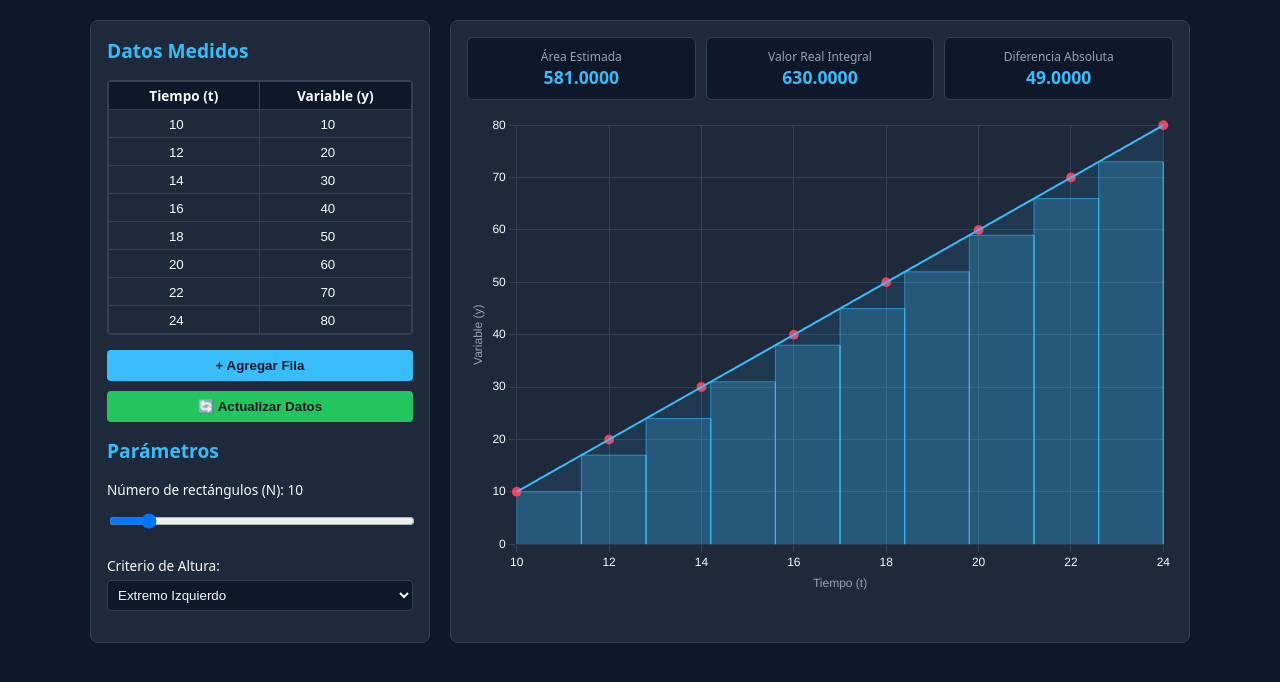
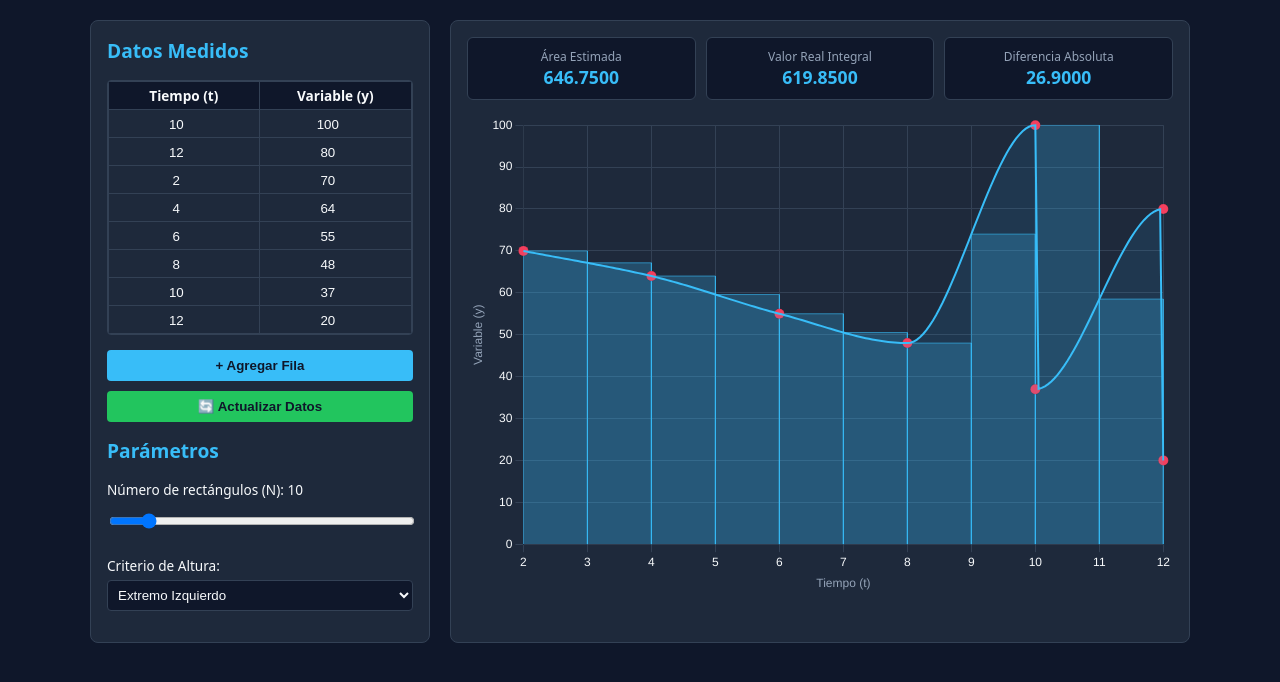
Before and after one commit to jaimelopeziudigital/iudigital-semestre3-calculo2-area-bajo-la-curva, a plain HTML site: page index.html in a window 1280 px wide. Drawn offline with nearby package versions, Linux system fonts and the light colour scheme.

Commit message:
Se modificaron intervalos y rangos

```diff
--- a/index.html
+++ b/index.html
@@ -151,14 +151,14 @@
             </tr>
           </thead>
           <tbody>
-            <tr><td><input type="number" value="10" step="any"></td><td><input type="number" value="10" step="any"></td></tr>
+            <tr><td><input type="number" value="10" step="any"></td><td><input type="number" value="100" step="any"></td></tr>
+            <tr><td><input type="number" value="12" step="any"></td><td><input type="number" value="80" step="any"></td></tr>
+            <tr><td><input type="number" value="2" step="any"></td><td><input type="number" value="70" step="any"></td></tr>
+            <tr><td><input type="number" value="4" step="any"></td><td><input type="number" value="64" step="any"></td></tr>
+            <tr><td><input type="number" value="6" step="any"></td><td><input type="number" value="55" step="any"></td></tr>
+            <tr><td><input type="number" value="8" step="any"></td><td><input type="number" value="48" step="any"></td></tr>
+            <tr><td><input type="number" value="10" step="any"></td><td><input type="number" value="37" step="any"></td></tr>
             <tr><td><input type="number" value="12" step="any"></td><td><input type="number" value="20" step="any"></td></tr>
-            <tr><td><input type="number" value="14" step="any"></td><td><input type="number" value="30" step="any"></td></tr>
-            <tr><td><input type="number" value="16" step="any"></td><td><input type="number" value="40" step="any"></td></tr>
-            <tr><td><input type="number" value="18" step="any"></td><td><input type="number" value="50" step="any"></td></tr>
-            <tr><td><input type="number" value="20" step="any"></td><td><input type="number" value="60" step="any"></td></tr>
-            <tr><td><input type="number" value="22" step="any"></td><td><input type="number" value="70" step="any"></td></tr>
-            <tr><td><input type="number" value="24" step="any"></td><td><input type="number" value="80" step="any"></td></tr>
           </tbody>
         </table>
       </div>
```
